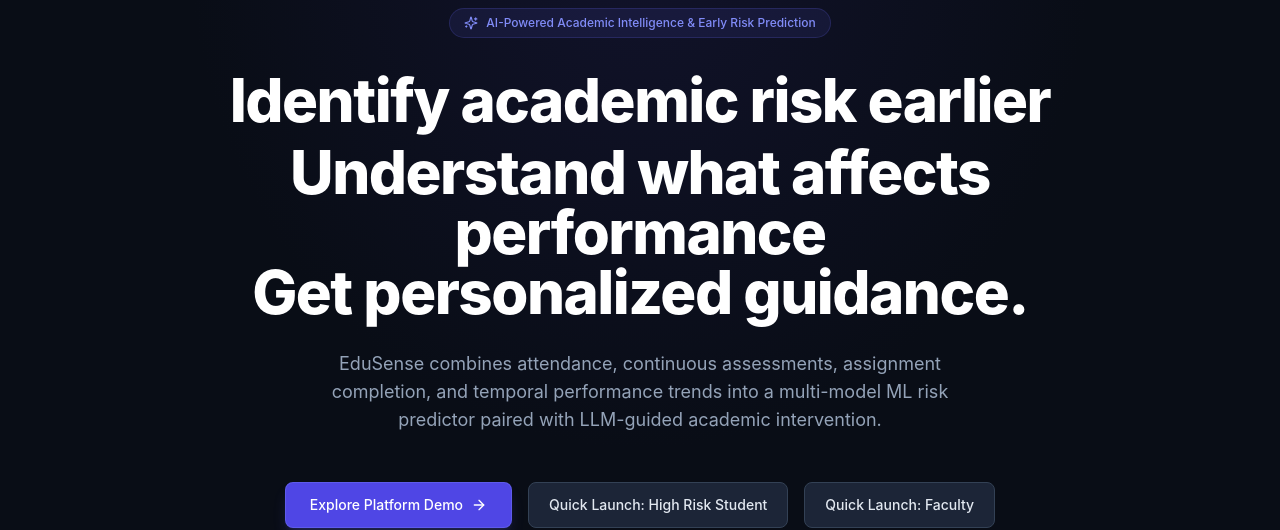
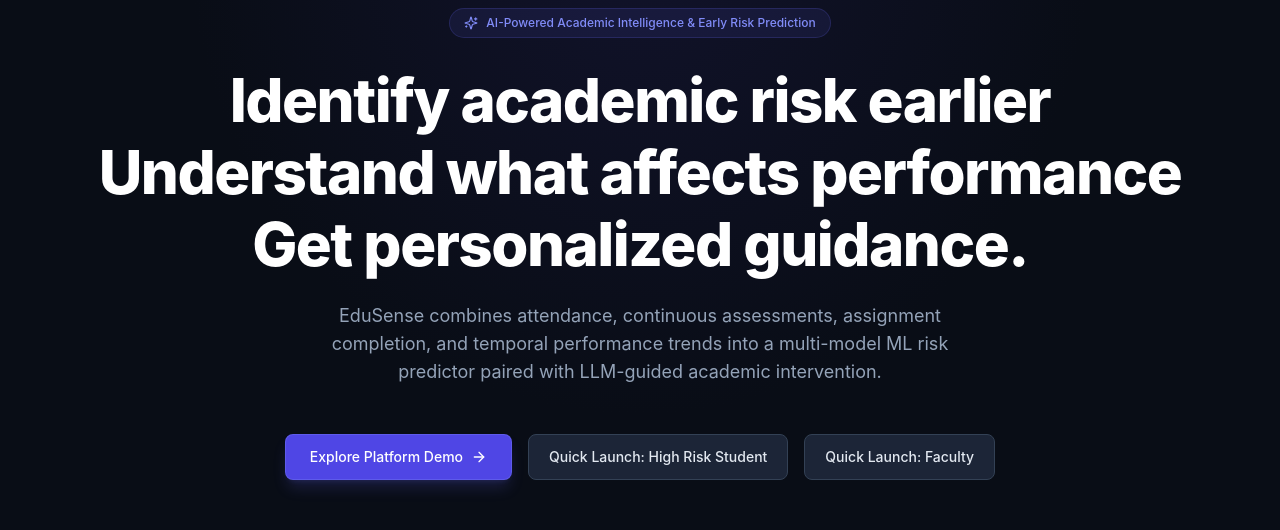
Before and after one commit to VikasCodesDev/edusense, a Next.js app in the folder frontend/: page / in a window 1280 px wide. Shown: the part 137-667 px from the top of the page. Built offline with nearby package versions, Linux system fonts and the light colour scheme; no server answers.

Commit message:
initial commit

```diff
--- a/frontend/src/app/page.tsx
+++ b/frontend/src/app/page.tsx
@@ -101,10 +101,10 @@
           </div>
 
           {/* Main Hero Heading */}
-          <div className="max-w-4xl mx-auto space-y-4">
+          <div className="max-w-7xl mx-auto space-y-4">
             <h1 aria-label={HERO_LINES.join(' ')} className="text-4xl sm:text-6xl font-extrabold tracking-tight text-white leading-tight">
               {HERO_LINES.map((line, index) => (
-                <span key={line} className="block min-h-[1.2em]">
+                <span key={line} className="block min-h-[1.2em] sm:whitespace-nowrap">
                   {typedHeroLines[index] || ''}
                 </span>
               ))}
```
